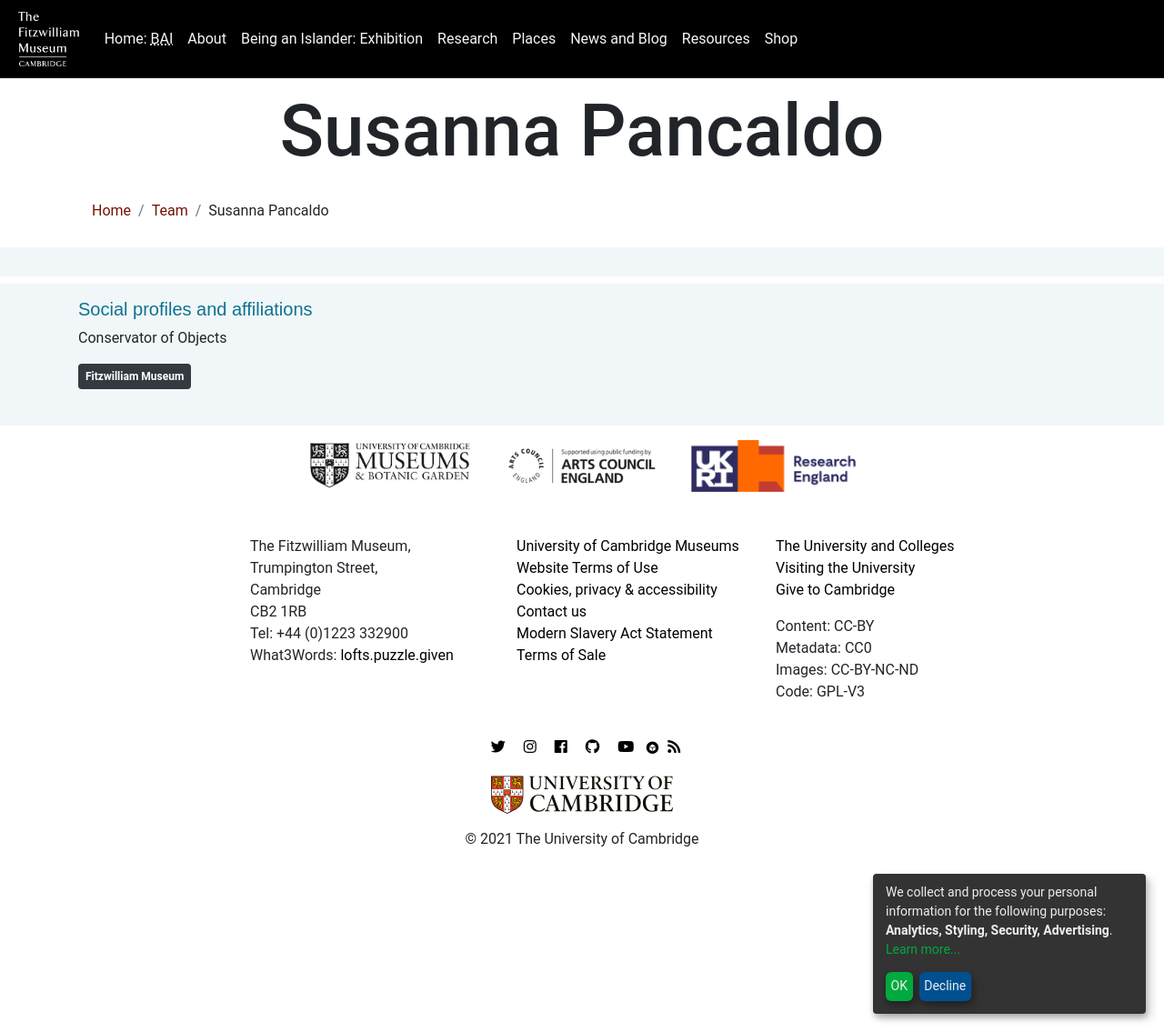
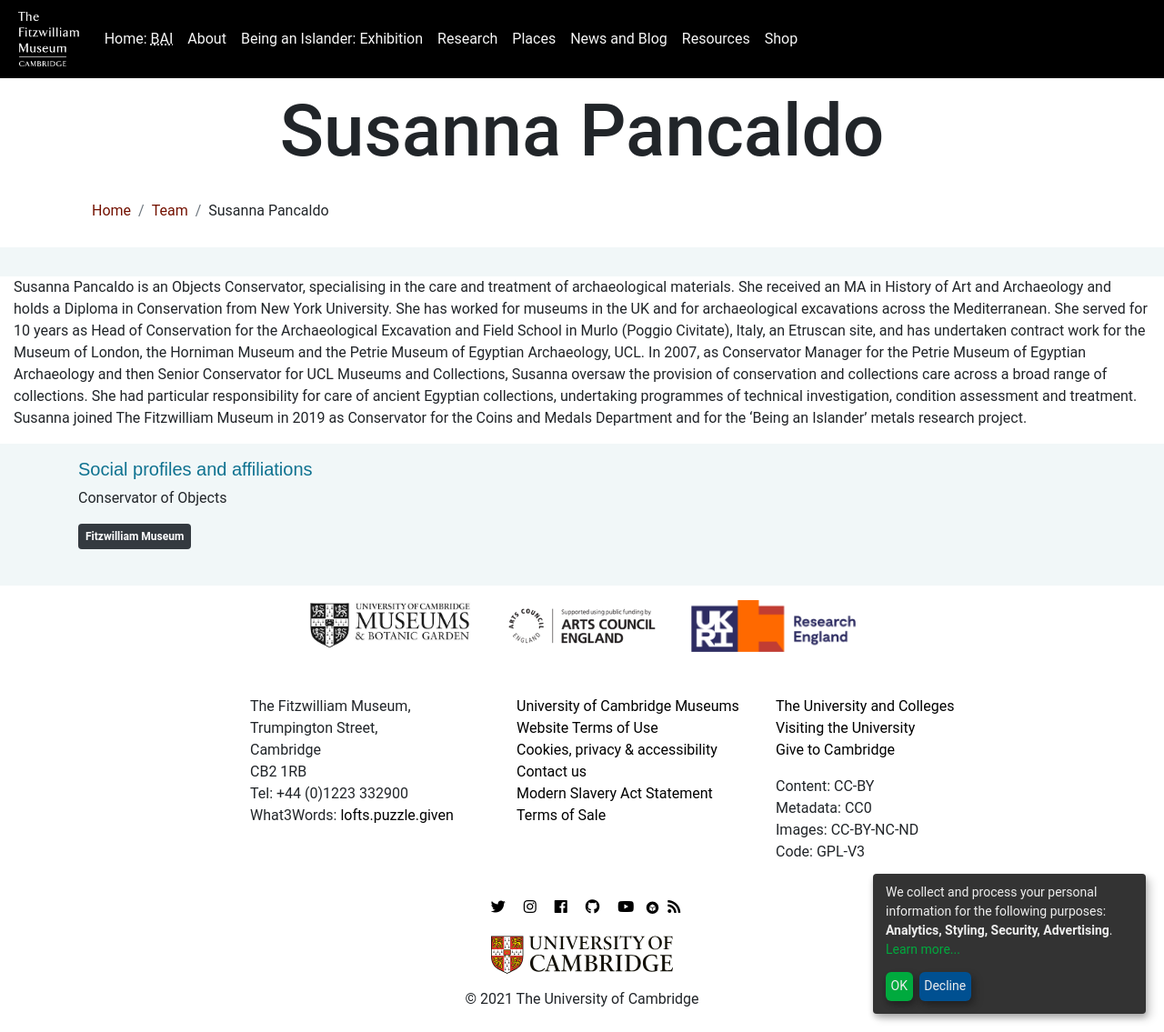
Before and after one commit to FitzwilliamMuseum/fitz-being-an-islander, a Jekyll site: the page built from _team/susanna-pancaldo.md, in a window 1280 px wide and 1135 px high. Shown: the whole window at 91% size. Built offline with Jekyll 4.4.1, drawn with Linux system fonts in a browser that asks for light colours; nearby versions of some CDN libraries; some web fonts are replaced; comment, search, counter and statistics services are not loaded.

Commit message:
Update susanna-pancaldo.md

```diff
--- a/_team/susanna-pancaldo.md
+++ b/_team/susanna-pancaldo.md
@@ -7,3 +7,4 @@
 image:
 layout: news
 ---
+Susanna Pancaldo is an Objects Conservator, specialising in the care and treatment of archaeological materials. She received an MA in History of Art and Archaeology and holds a Diploma in Conservation from New York University. She has worked for museums in the UK and for archaeological excavations across the Mediterranean. She served for 10 years as Head of Conservation for the Archaeological Excavation and Field School in Murlo (Poggio Civitate), Italy, an Etruscan site, and has undertaken contract work for the Museum of London, the Horniman Museum and the Petrie Museum of Egyptian Archaeology, UCL. In 2007, as Conservator Manager for the Petrie Museum of Egyptian Archaeology and then Senior Conservator for UCL Museums and Collections, Susanna oversaw the provision of conservation and collections care across a broad range of collections. She had particular responsibility for care of ancient Egyptian collections, undertaking programmes of technical investigation, condition assessment and treatment. Susanna joined The Fitzwilliam Museum in 2019 as Conservator for the Coins and Medals Department and for the ‘Being an Islander’ metals research project.
```
